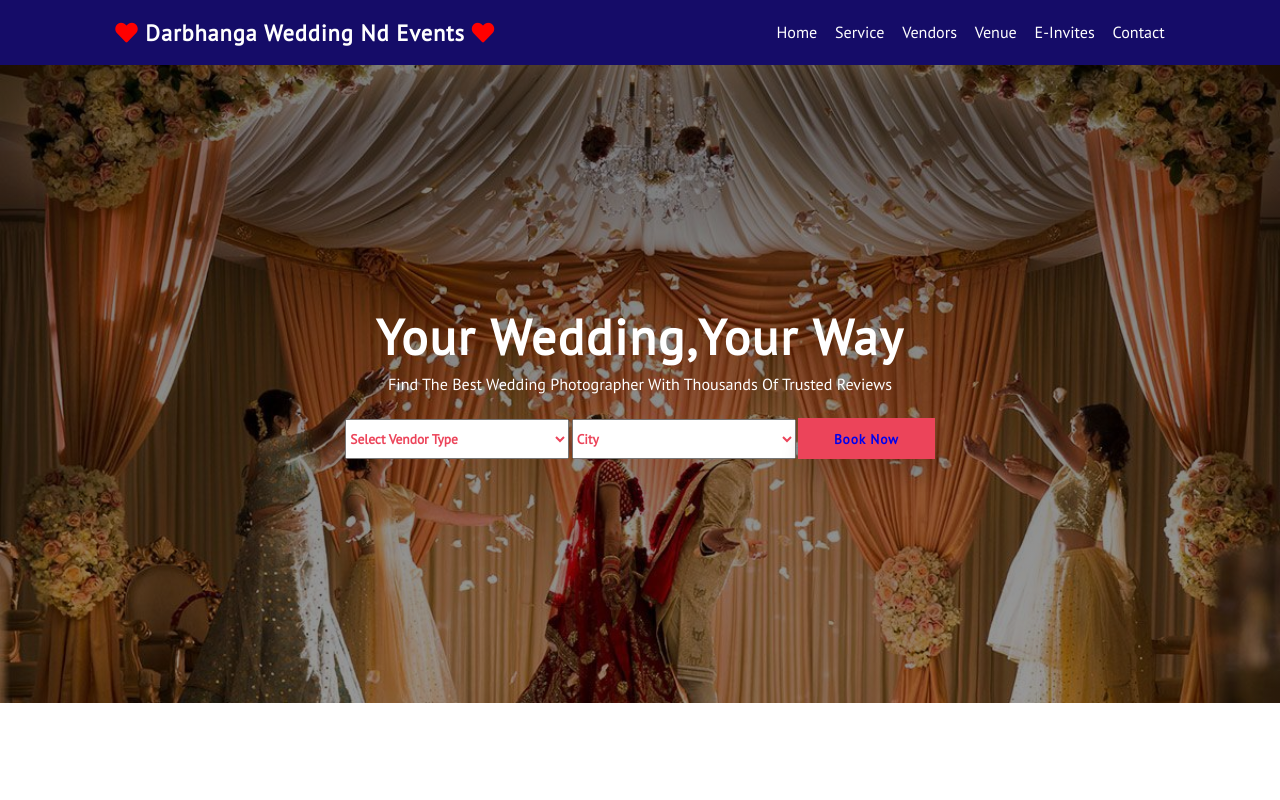
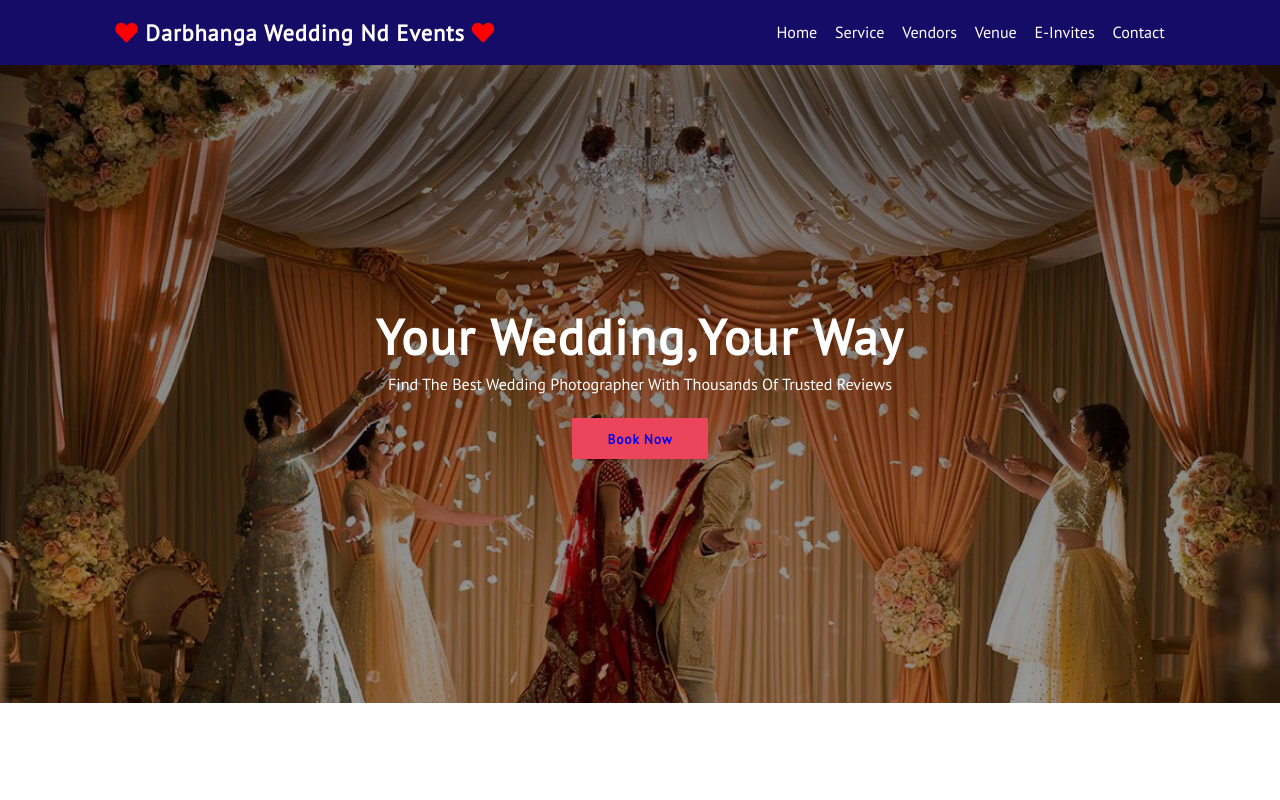
Before and after one commit to shivkara/wedding, a plain HTML site: page index.html in a window 1280 px wide. Shown: the top 800 px of the page. Drawn offline with Linux system fonts and the light colour scheme.

Commit message:
Update index.html

```diff
--- a/index.html
+++ b/index.html
@@ -29,28 +29,6 @@
             <div class="search-box">
                 <h1>Your Wedding,Your Way</h1>
                 <p>Find the best wedding Photographer with thousands of trusted reviews</p>
-                <select type="text" class="search-field">
-            <option disabled selected>Select vendor type</option>
-            <option value="traditional">Traditional</option>
-            <option value="cinematic and traditional">Cinematic + Traditional both </option>
-            <option value="luxury">Luxury cinematic Wedding full video + cinematic +candid</option>
-            <option value="Groom Wear">premium full Cinematic video + Premium cinematic ,crane ,led wall,candid</option>
-            <option value="All events">All Events</option>
-        </select>
-                <select type="text" class="search-field">
-            <option disabled selected>City</option>
-            <option value="darbhanga">Darbhanga</option>
-            <option value="samastipur">Samastipur</option>
-            <option value="muzzaffarpur">Muzzaffarpur</option>
-            <option value="hajipur">Hajipur</option>
-            <option value="patna">Patna</option>
-            <option value="chapra">Chapra</option>
-            <option value="madhubani">Madhubani</option>
-            <option value="jaynagar">Jaynagar</option>
-            <option value="nepal">Nepal</option>
-            <option value="jhajharpur">Jhajharpur</option>
-            <option value="saharsha">Saharsha</option>
-        </select>
                 <button class="btn"><a href="form.html"> Book  Now</a></button>
             </div>
         </form>
```
